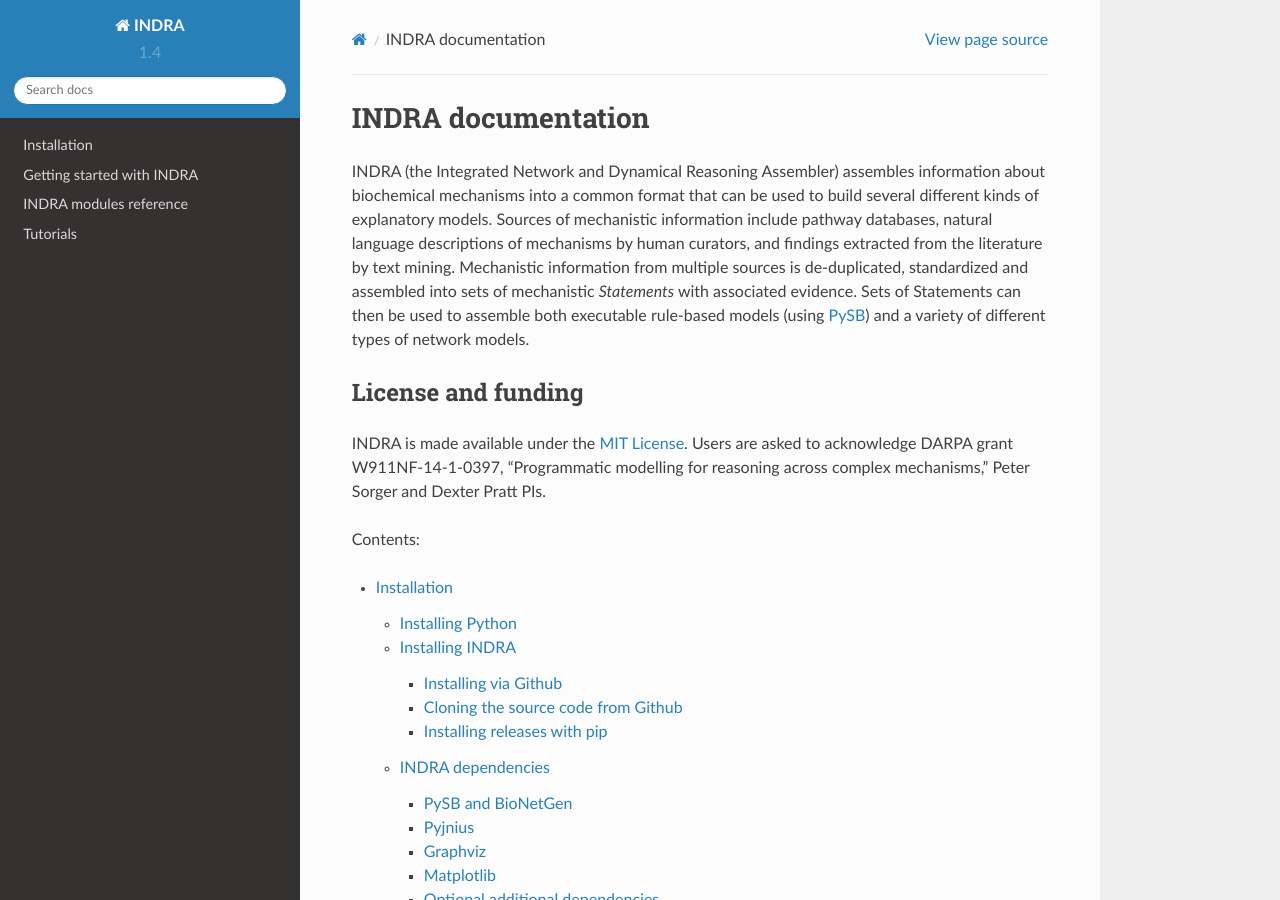
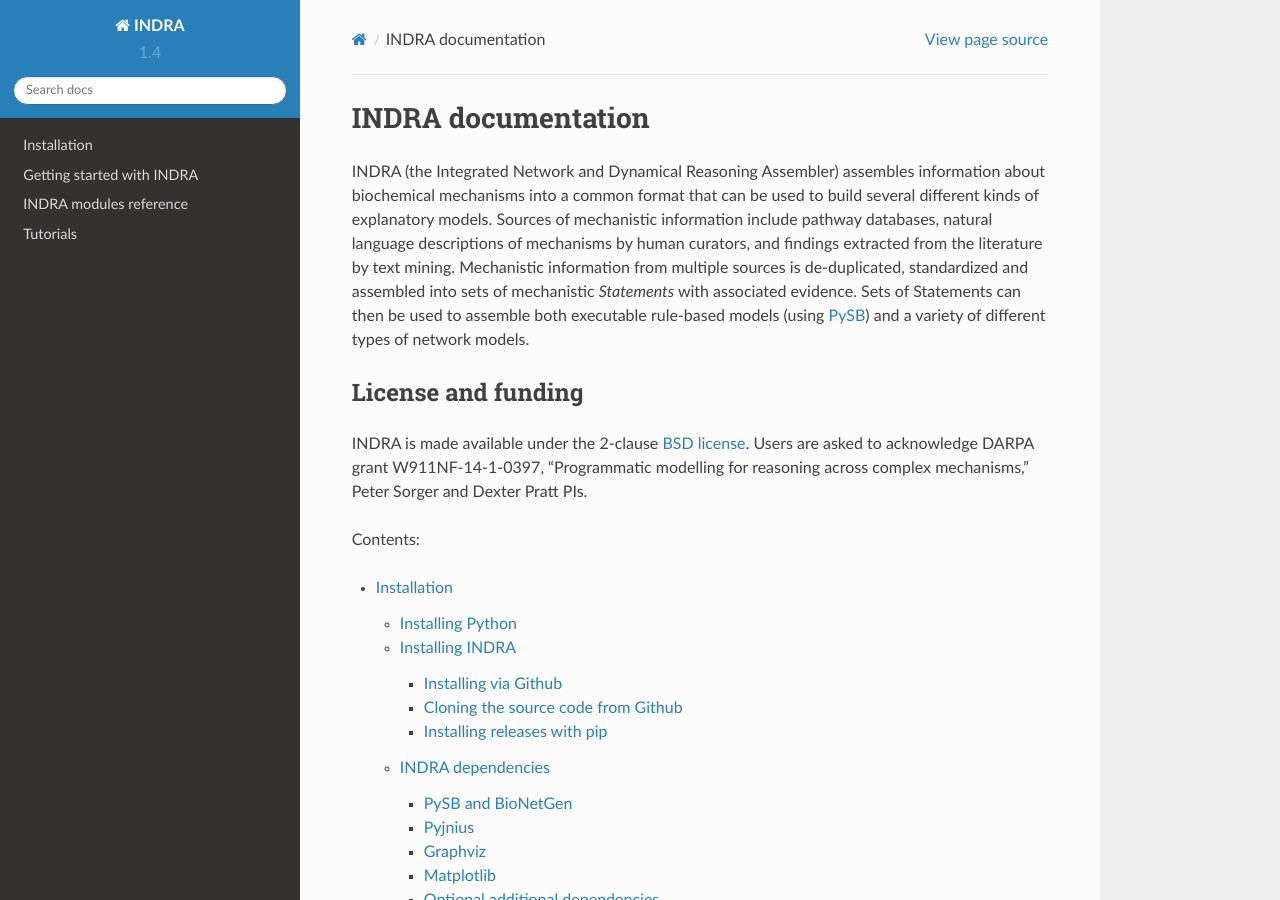
Before and after one commit to sorgerlab/indra, a Sphinx documentation site: the page built from doc/index.rst, in a window 1280 px wide and 900 px high. Built offline with Sphinx 7.4.7 and the Read the Docs theme 2.0.0, drawn with Linux system fonts in a browser that asks for light colours; pages that are not in the unit, such as notebooks, are missing from menus.

Commit message:
Fix license mismatch in docs

```diff
--- a/doc/index.rst
+++ b/doc/index.rst
@@ -15,10 +15,10 @@ of network models.
 License and funding
 -------------------
 
-INDRA is made available under the `MIT License
-<https://opensource.org/licenses/MIT>`_. Users are asked to acknowledge DARPA
-grant W911NF-14-1-0397, “Programmatic modelling for reasoning across complex
-mechanisms,” Peter Sorger and Dexter Pratt PIs.
+INDRA is made available under the 2-clause `BSD license
+<https://opensource.org/licenses/BSD-2-Clause>`_. Users are asked to
+acknowledge DARPA grant W911NF-14-1-0397, “Programmatic modelling for
+reasoning across complex mechanisms,” Peter Sorger and Dexter Pratt PIs.
 
 .. _PySB: http://pysb.org
 
```
